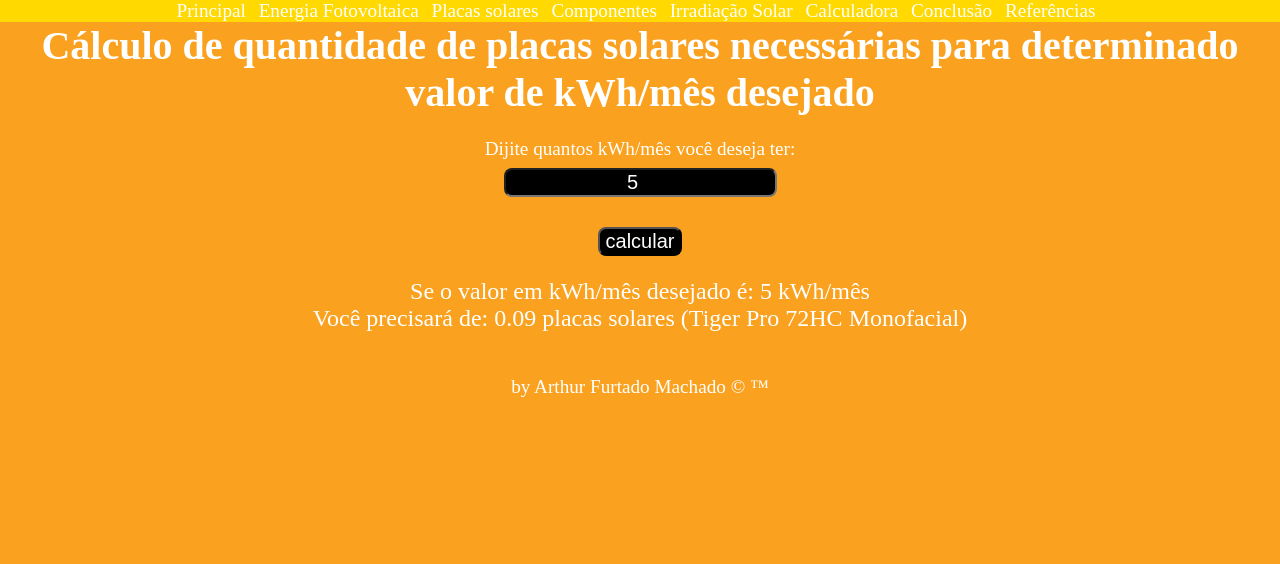
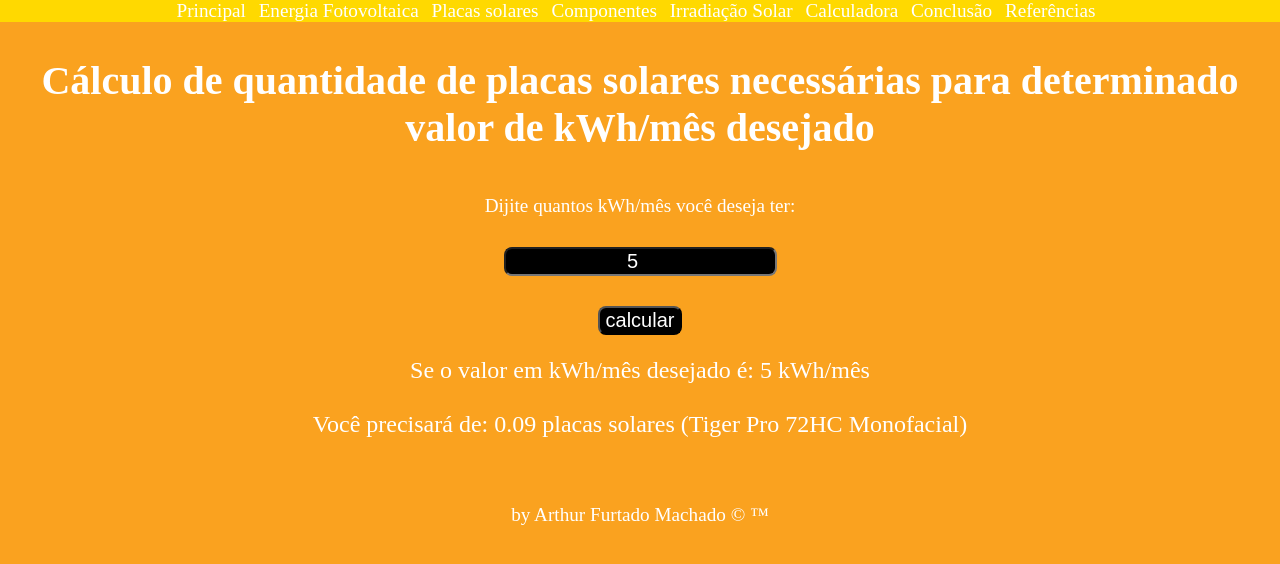
Before and after one commit to arthurmachado150/sistemas_fotovoltaicos, a plain HTML site: page html/calculadora_placas_solares_kwh_mes.html in a window 1280 px wide. Both pictures are taken after typing "5" into the empty fields and a click on the button "calcular". Drawn offline with Linux system fonts and the light colour scheme.

Commit message:
Quarta versão

```diff
--- a/css/style.css
+++ b/css/style.css
@@ -36,6 +36,10 @@ a:active{
     background-color: rgb(223, 116, 15);
     padding: 0px 4px;
     border-radius: 4px;
+}
+
+main{
+    margin-top: 35px;
 }
 
 .conversao_de_energia_solar{
--- a/html/calculadora_placas_solares_kwh_mes.html
+++ b/html/calculadora_placas_solares_kwh_mes.html
@@ -22,13 +22,13 @@
     </header>
     <main>
         <h1 class="h1">Cálculo de quantidade de placas solares necessárias para determinado valor de kWh/mês desejado</h1>
-        <br>
-        <label for="kWh_mes_desejada">Dijite quantos kWh/mês você deseja ter:</label><br>
+        <br><br>
+        <label for="kWh_mes_desejada">Dijite quantos kWh/mês você deseja ter:</label><br><br>
         <input type="number" id="kWh_mes_desejada"><br><br>
 
         <button onclick="principal()">calcular</button><br><br>
         <div id="resposta"></div>
-        <br><br>
+        <br><br><br>
     </main>
     <footer>
         by Arthur Furtado Machado &copy; &trade;
--- a/js/calcular.js
+++ b/js/calcular.js
@@ -16,6 +16,6 @@ function principal(){
     console.log(`Você precisará de: ${calculo_de_quantas_placas_sao_necessarias.toFixed(2)} placas solares Tiger Pro 72HC Monofacial <br>`)
 
     resposta.innerHTML = ``
-    resposta.innerHTML += `Se o valor em kWh/mês desejado é: ${kWh_mes_desejada} kWh/mês <br>`
+    resposta.innerHTML += `Se o valor em kWh/mês desejado é: ${kWh_mes_desejada} kWh/mês <br><br>`
     resposta.innerHTML += `Você precisará de: ${calculo_de_quantas_placas_sao_necessarias.toFixed(2)} placas solares (Tiger Pro 72HC Monofacial) <br>`
 }
```
Also changed, not shown: html/aplicação_de_componentes_do_sistema.html (+1 -1 lines), html/conclusao.html (+7 -2 lines), html/energia_fotovoltaica.html (+9 -4 lines), html/irradiação_solar.html (+3 -1 lines), html/placas_solares_intelbras_e_jinko.html (+16 -6 lines), html/referencias.html (+1 -0 lines), index.html (+3 -1 lines).
